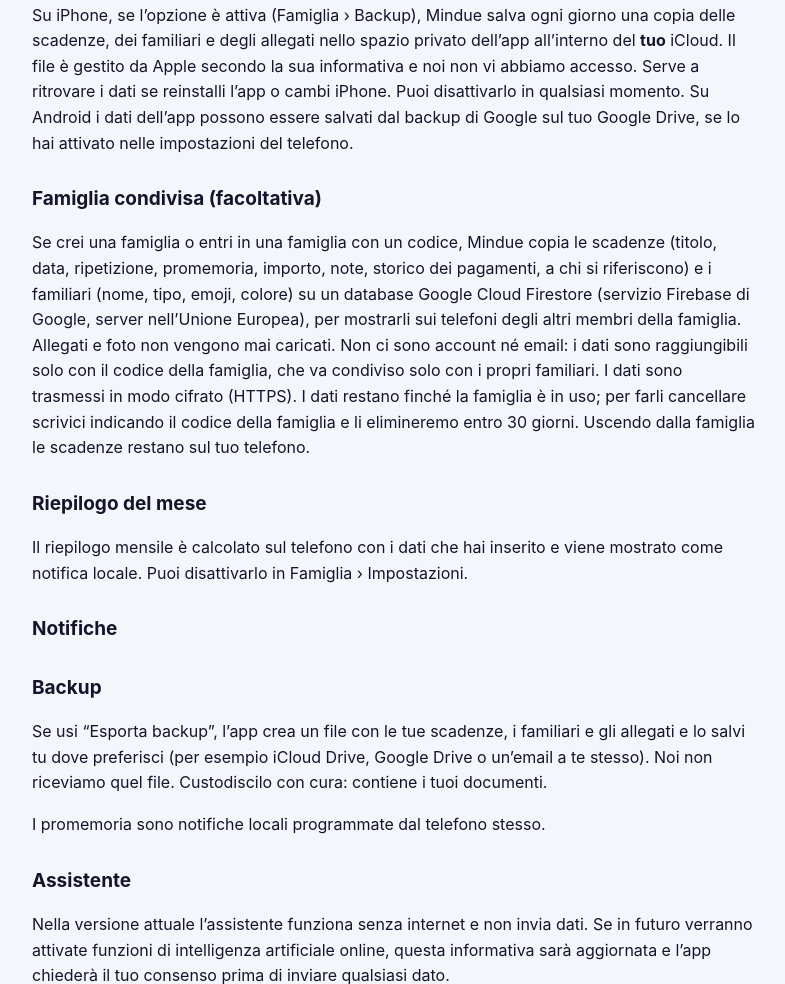
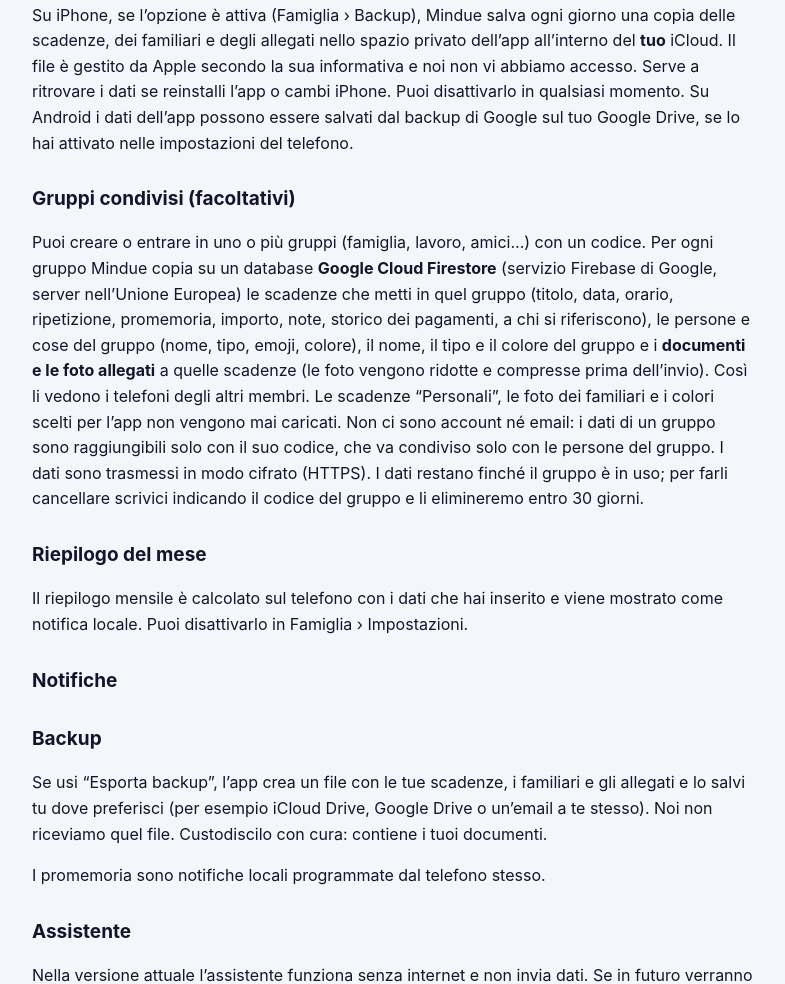
Before and after one commit to edvesolution/Mindue, a plain HTML site: page privacy.html in a window 1280 px wide. Shown: the part 1508-2492 px from the top of the page, without its empty margins (246-1031 px from the left). Drawn offline with Linux system fonts and the light colour scheme.

Commit message:
Update privacy.html

```diff
--- a/privacy.html
+++ b/privacy.html
@@ -27,8 +27,8 @@
 <p>Se attivi “Aggiungi al calendario del telefono”, Mindue aggiunge al calendario che scegli (di solito quello predefinito del telefono) un evento per ogni scadenza, con titolo, data, ripetizione, importo e note. Per farlo il telefono chiede l’accesso al calendario; Mindue non legge né modifica gli altri tuoi eventi. Se il calendario è sincronizzato con iCloud o Google, gli eventi vengono gestiti da Apple o Google come gli altri tuoi appuntamenti. Disattivando l’opzione Mindue toglie gli eventi che aveva aggiunto.</p>
 <h2>Backup automatico su iCloud (iPhone)</h2>
 <p>Su iPhone, se l’opzione è attiva (Famiglia › Backup), Mindue salva ogni giorno una copia delle scadenze, dei familiari e degli allegati nello spazio privato dell’app all’interno del <b>tuo</b> iCloud. Il file è gestito da Apple secondo la sua informativa e noi non vi abbiamo accesso. Serve a ritrovare i dati se reinstalli l’app o cambi iPhone. Puoi disattivarlo in qualsiasi momento. Su Android i dati dell’app possono essere salvati dal backup di Google sul tuo Google Drive, se lo hai attivato nelle impostazioni del telefono.</p>
-<h2>Famiglia condivisa (facoltativa)</h2>
-<p>Se crei una famiglia o entri in una famiglia con un codice, Mindue copia le scadenze (titolo, data, ripetizione, promemoria, importo, note, storico dei pagamenti, a chi si riferiscono) e i familiari (nome, tipo, emoji, colore) su un database Google Cloud Firestore (servizio Firebase di Google, server nell’Unione Europea), per mostrarli sui telefoni degli altri membri della famiglia. Allegati e foto non vengono mai caricati. Non ci sono account né email: i dati sono raggiungibili solo con il codice della famiglia, che va condiviso solo con i propri familiari. I dati sono trasmessi in modo cifrato (HTTPS). I dati restano finché la famiglia è in uso; per farli cancellare scrivici indicando il codice della famiglia e li elimineremo entro 30 giorni. Uscendo dalla famiglia le scadenze restano sul tuo telefono.</p>
+<h2>Gruppi condivisi (facoltativi)</h2>
+<p>Puoi creare o entrare in uno o più gruppi (famiglia, lavoro, amici…) con un codice. Per ogni gruppo Mindue copia su un database <b>Google Cloud Firestore</b> (servizio Firebase di Google, server nell’Unione Europea) le scadenze che metti in quel gruppo (titolo, data, orario, ripetizione, promemoria, importo, note, storico dei pagamenti, a chi si riferiscono), le persone e cose del gruppo (nome, tipo, emoji, colore), il nome, il tipo e il colore del gruppo e i <b>documenti e le foto allegati</b> a quelle scadenze (le foto vengono ridotte e compresse prima dell’invio). Così li vedono i telefoni degli altri membri. Le scadenze “Personali”, le foto dei familiari e i colori scelti per l’app non vengono mai caricati. Non ci sono account né email: i dati di un gruppo sono raggiungibili solo con il suo codice, che va condiviso solo con le persone del gruppo. I dati sono trasmessi in modo cifrato (HTTPS). I dati restano finché il gruppo è in uso; per farli cancellare scrivici indicando il codice del gruppo e li elimineremo entro 30 giorni.</p>
   <h2>Riepilogo del mese</h2>
 <p>Il riepilogo mensile è calcolato sul telefono con i dati che hai inserito e viene mostrato come notifica locale. Puoi disattivarlo in Famiglia › Impostazioni.</p>
 <h2>Notifiche</h2>
```
